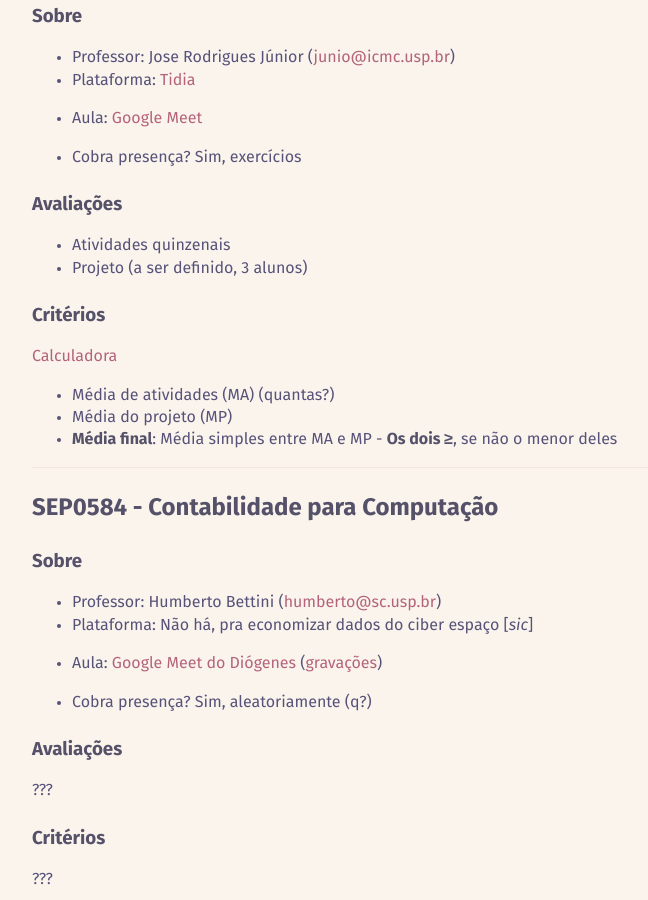
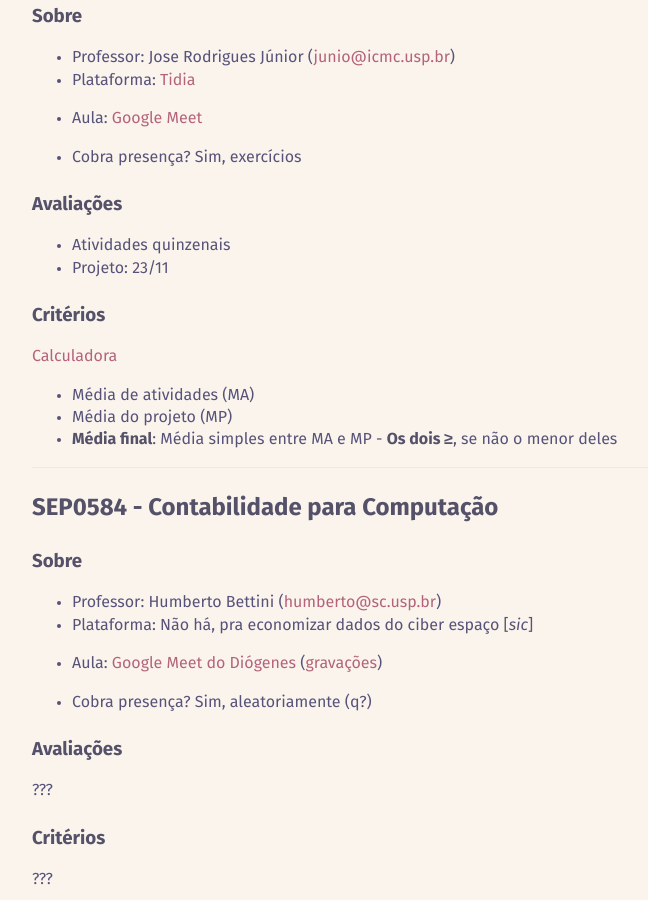
Before and after one commit to Misterio77/website, a Jekyll site: the page built from _notes/disciplinas-2021-2.md, in a window 1280 px wide and 900 px high, scrolled down 3862 px. Shown: the whole window, without its empty margins (208-856 px from the left). Built offline with Jekyll 4.4.1, drawn with Linux system fonts in a browser that asks for light colours.

Commit message:
adiciona info do projeto bd

```diff
--- a/_notes/disciplinas-2021-2.md
+++ b/_notes/disciplinas-2021-2.md
@@ -163,11 +163,11 @@ date: 2021-08-16
 
 ### Avaliações
 - Atividades quinzenais
-- Projeto (a ser definido, 3 alunos)
+- Projeto: 23/11
 
 ### Critérios
 [Calculadora](/notes/bsi/calculadora-2021-2.html#SCC0540)
-- Média de atividades (MA) (quantas?)
+- Média de atividades (MA)
 - Média do projeto (MP)
 - **Média final**: Média simples entre MA e MP - **Os dois ≥**, se não o menor deles
 
```
